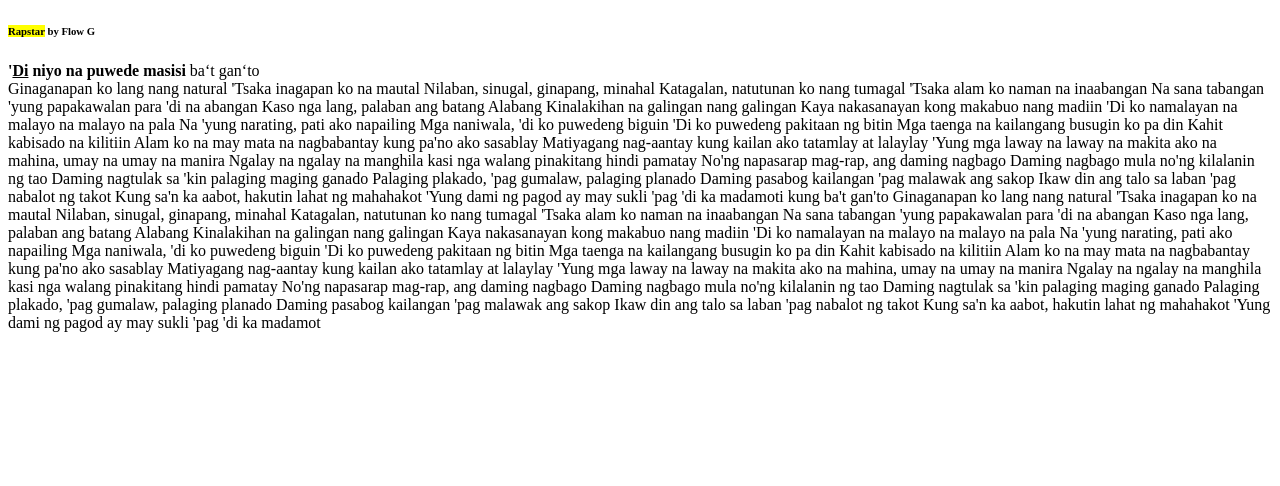
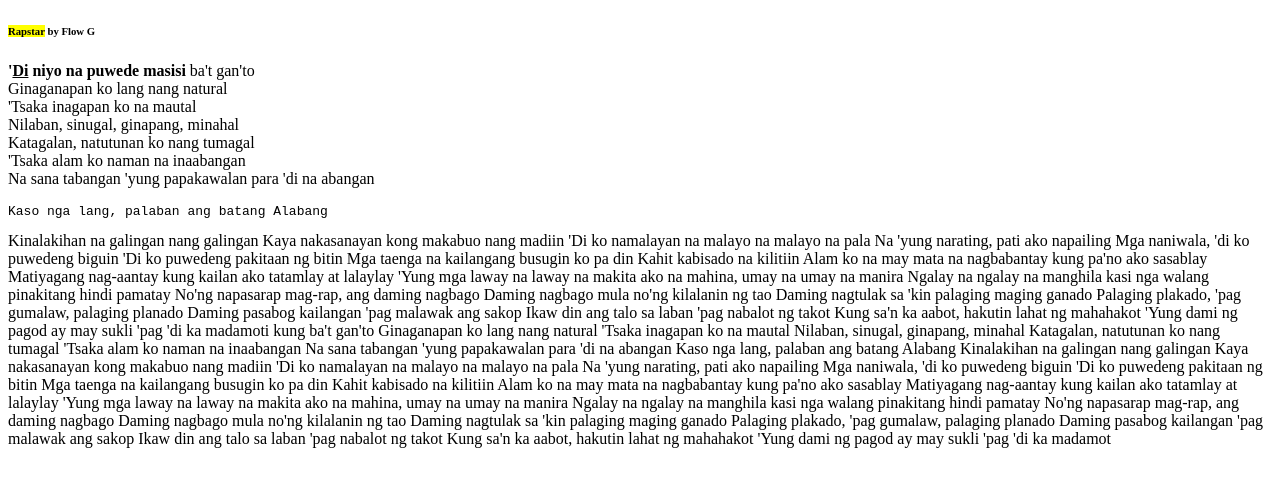
Before and after one commit to SuperShyJay/CCST, a plain HTML site: page index.html in a window 1280 px wide. Drawn offline with Linux system fonts and the light colour scheme.

Commit message:
Update index.html

```diff
--- a/index.html
+++ b/index.html
@@ -7,14 +7,14 @@
   <body>
 <b><h6><mark>Rapstar</mark> by Flow G</h6></b>
   <p>
-   <b>'<u>Di</u> niyo na puwede masisi</b> ba‘t gan‘to<br>
-Ginaganapan ko lang nang natural
-'Tsaka inagapan ko na mautal
-Nilaban, sinugal, ginapang, minahal
-Katagalan, natutunan ko nang tumagal
-'Tsaka alam ko naman na inaabangan
-Na sana tabangan 'yung papakawalan para 'di na abangan
-Kaso nga lang, palaban ang batang Alabang
+   <b>'<u>Di</u> niyo na puwede masisi</b> ba't gan'to <br>
+Ginaganapan ko lang nang natural<br>
+'Tsaka inagapan ko na mautal<br>
+Nilaban, sinugal, ginapang, minahal<br>
+Katagalan, natutunan ko nang tumagal<br>
+'Tsaka alam ko naman na inaabangan<br>
+Na sana tabangan 'yung papakawalan para 'di na abangan<br>
+<pre>Kaso nga lang, palaban ang batang Alabang</pre>
 Kinalakihan na galingan nang galingan
 Kaya nakasanayan kong makabuo nang madiin
 'Di ko namalayan na malayo na malayo na pala
```
